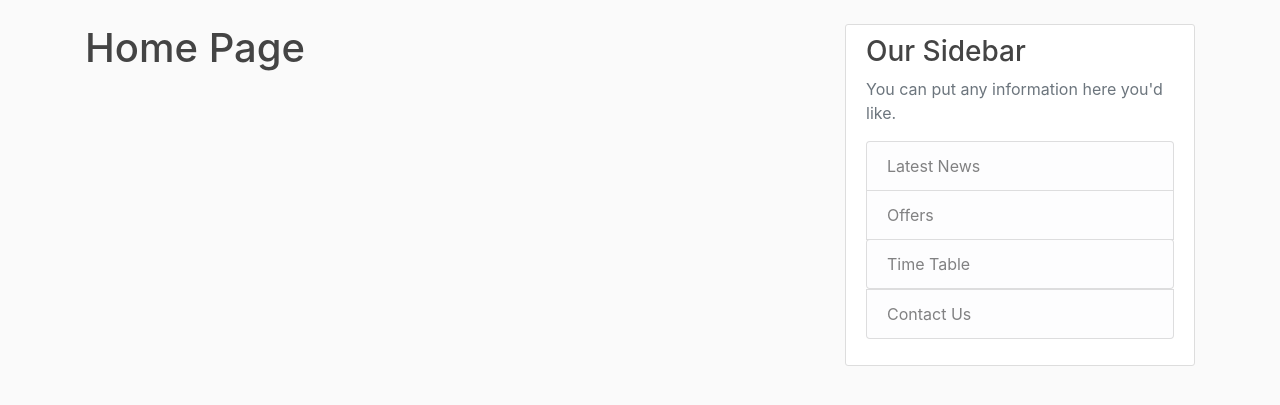
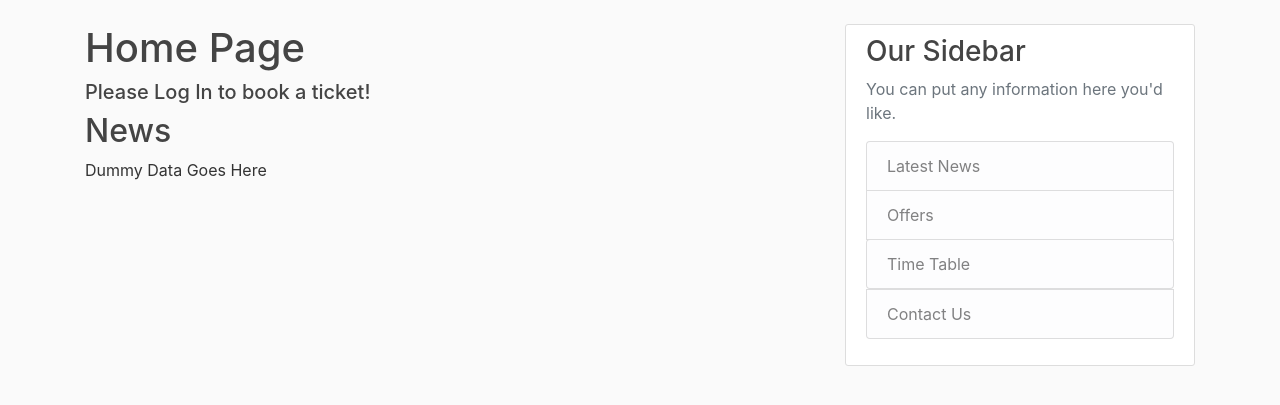
Before and after one commit to ArchitKhanna/CityHopper, a Django app: page /CityHopperApp/ in a window 1280 px wide. Shown: the part 56-461 px from the top of the page. Run offline with Django 3.2, Linux system fonts and the light colour scheme; some libraries are stand-ins or nearby versions.

Commit message:
Bug Fixes, Cleaning and Updates
- General Bug Fixes;
- Cleaned some python and html code;
- Made updates to urls and views;

```diff
--- a/CityHopper/CityHopperApp/templates/cityhopper/index.html
+++ b/CityHopper/CityHopperApp/templates/cityhopper/index.html
@@ -1,4 +1,7 @@
 {% extends "cityhopper/base.html" %}
 {% block content %}
   <h1>Home Page</h1>
+  <h5>Please Log In to book a ticket!</h5>
+  <h2>News</h2>
+  <p>Dummy Data Goes Here</p>
 {% endblock content %}
--- a/CityHopper/CityHopperApp/views.py
+++ b/CityHopper/CityHopperApp/views.py
@@ -1,5 +1,4 @@
 from django.shortcuts import render
-#from django.http import HttpResponse
 
 def index(request):
     return render(request, 'cityhopper/index.html')
--- a/CityHopper/UsersApp/templates/users/bookticket.html
+++ b/CityHopper/UsersApp/templates/users/bookticket.html
@@ -1,6 +1,7 @@
 {% extends "cityhopper/base.html" %}
 {% load crispy_forms_tags %}
 {% block content %}
+  {% if user.is_authenticated %}
   <div class="content-section">
     <form method="POST">
       {% csrf_token %}
@@ -13,4 +14,9 @@
        </div>
      </form>
   </div>
+  {% else %}
+  <div class="content-section">
+    <h3>Please Log in to book a ticket!</h3>
+  </div>
+  {% endif %}
 {% endblock content %}
```
Also changed, not shown: CityHopper/db.sqlite3. Lines whose indentation alone changed are shown as unchanged.
